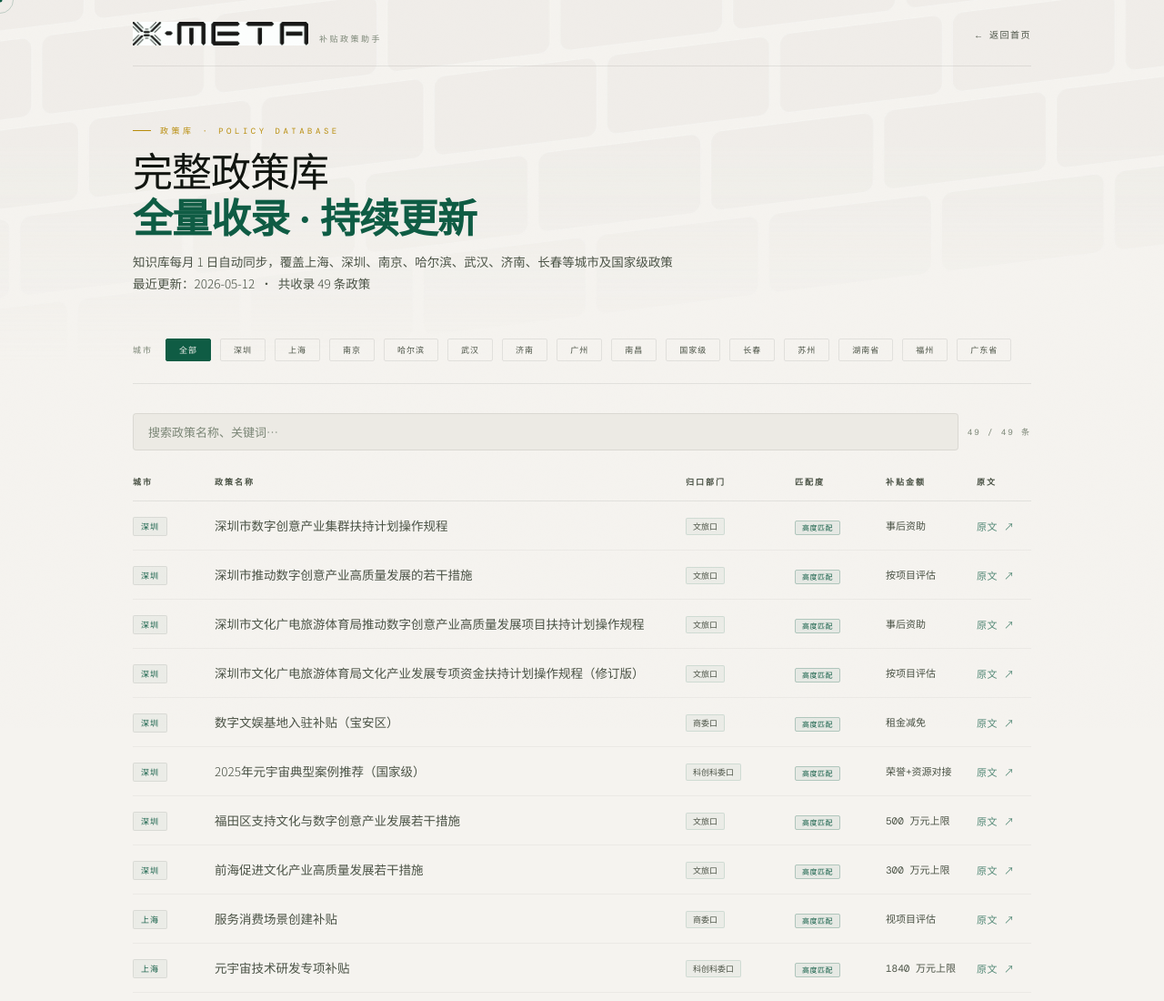
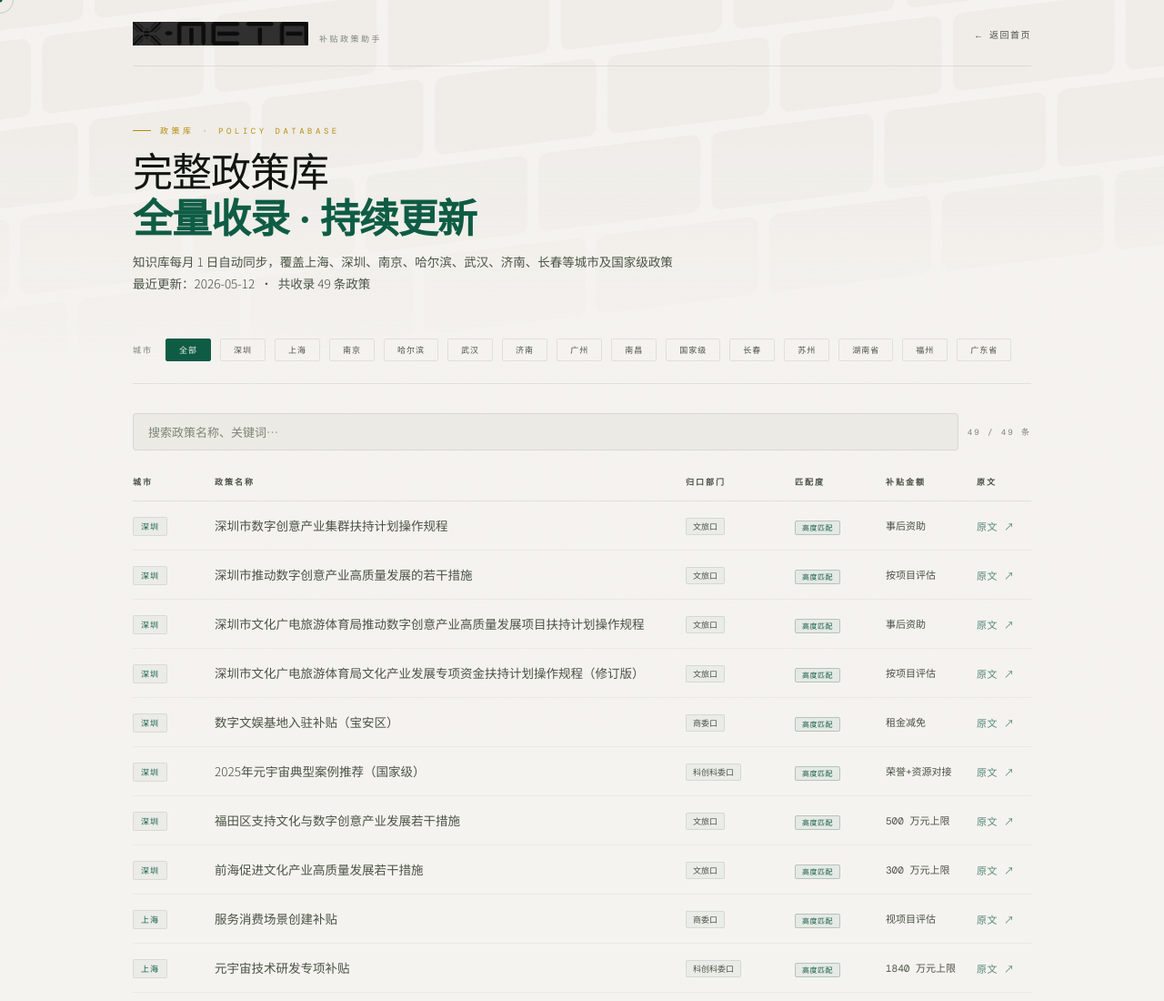
Before and after one commit to w2378999-bot/xmeta-policy, a plain HTML site: page policies.html in a window 1280 px wide. Shown: the top 1100 px of the page at 91% size. Drawn offline with nearby package versions, Linux system fonts and the light colour scheme.

Commit message:
Update policies.html

```diff
--- a/policies.html
+++ b/policies.html
@@ -36,7 +36,7 @@ body:has(a:hover) #cur-o,body:has(button:hover) #cur-o{width:46px;height:46px;bo
 /* HEADER */
 .top-bar{display:flex;align-items:center;justify-content:space-between;padding:24px 0 22px;border-bottom:1px solid var(--line);margin-bottom:52px}
 .logo-area{display:flex;align-items:center;gap:12px}
-.logo-area img{height:26px;width:auto;mix-blend-mode:multiply;filter:invert(1) sepia(.15) saturate(.8) hue-rotate(100deg);opacity:.9;transition:opacity .2s}
+.logo-area img{height:26px;width:auto;mix-blend-mode:screen;filter:invert(1) brightness(.15);opacity:.95;transition:opacity .2s}
 .logo-sub{font-family:'DM Mono',monospace;font-size:9px;letter-spacing:2.5px;color:var(--t3);align-self:flex-end;padding-bottom:1px}
 .back-btn{font-family:'DM Mono',monospace;font-size:10px;letter-spacing:1.5px;color:var(--t2);text-decoration:none;display:flex;align-items:center;gap:6px;transition:color .2s}
 .back-btn:hover{color:var(--teal)}
```
